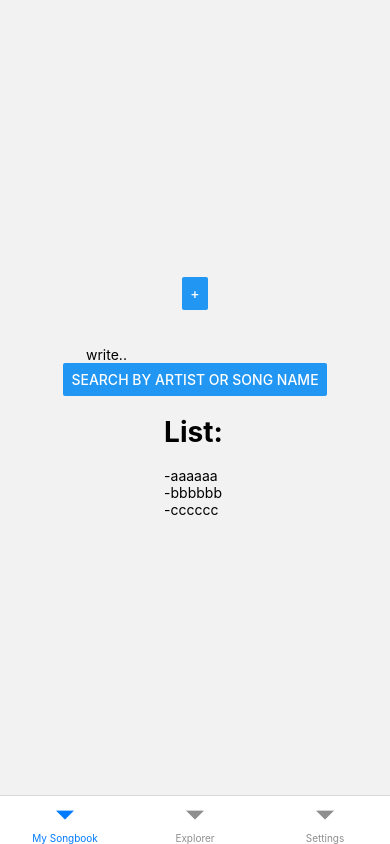
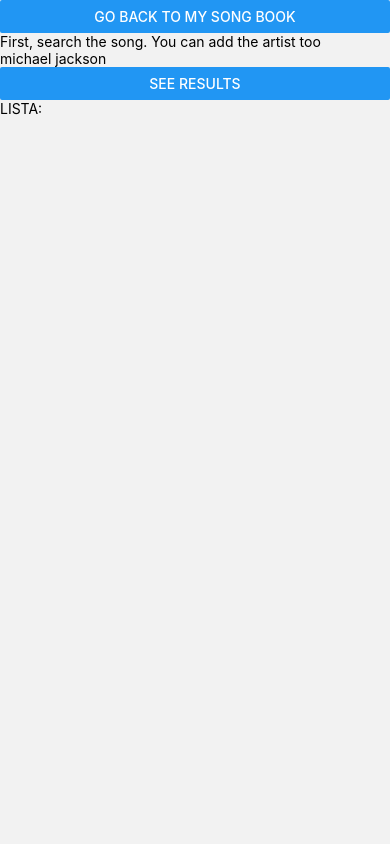
Before and after one commit to santiserena/SongBookApp, a React Native app: screen / in a window 390 px wide. Built offline with nearby package versions, Linux system fonts and the light colour scheme.

Commit message:
Gets songs searched in the Created component

```diff
--- a/App.js
+++ b/App.js
@@ -16,9 +16,6 @@ export default function App() {
           headerShown: false,
         }}
       >
-        <Tab.Screen name="My Songbook" component={MySongBook} />
-        <Tab.Screen name="Explorer" component={Explorer} />
-        <Tab.Screen name="Settings" component={SettingsScreen} />
         <Tab.Screen
           name="Creator"
           component={Creator}
@@ -29,6 +26,9 @@ export default function App() {
             tabBarButton: () => null,
           }}
         />
+        <Tab.Screen name="My Songbook" component={MySongBook} />
+        <Tab.Screen name="Explorer" component={Explorer} />
+        <Tab.Screen name="Settings" component={SettingsScreen} />
       </Tab.Navigator>
     </NavigationContainer>
   );
--- a/components/Creator/Creator.jsx
+++ b/components/Creator/Creator.jsx
@@ -1,34 +1,52 @@
 import { useState } from "react";
 import axios from "react-native-axios";
-import { View, Text, Button, TextInput, ActivityIndicator } from "react-native-web";
+//import { View, Text, Button, TextInput, ActivityIndicator } from "react-native-web";
 import {API_KEY} from "@env"
+import { Image, ScrollView, View, Text, Button, TextInput, ActivityIndicator } from "react-native";
 
 
 export default function Creator() {
   const [toSearch, setToSearch] = useState("");
+  const [found, setFound] = useState([]);
 
   const search = async () => {
-    let res = await axios.get(
-      `https://api.happi.dev/v1/music?q=Get%20Lucky&limit=&apikey=${API_KEY}&type=:type&lyrics=1`
-    );
-    console.log("soy el buscador", res.data);
+    let urlMaker = toSearch.split(" ");
+    urlMaker = urlMaker.join("%20");
+    urlMaker = `https://api.happi.dev/v1/music?q=${urlMaker}&limit=&apikey=${API_KEY}&type=:type&lyrics=1`;
+
+    let res = await axios.get(urlMaker);
+    if (res.data.success) setFound(res.data.result);
   };
 
   return (
-
-    <View style={{ flex: 1, justifyContent: "center", alignItems: "center" }}>
+    <ScrollView /* style={{ flex: 1, justifyContent: "center", alignItems: "center" }} */
+    >
       <Button
         onPress={() => navigation.navigate("My Songbook")}
         title="Go back to my song book"
       />
       {/* <ActivityIndicator size='large'/> */}
 
-      <Text>First, search by name or artist, the lyrics of a song:</Text>
+      <Text>First, search the song. You can add the artist too</Text>
       <TextInput
         onChangeText={(ev) => setToSearch(ev)}
         placeholder="michael jackson"
       />
       <Button onPress={() => search()} title="See results" />
-    </View>
+
+      <Text>LISTA:</Text>
+      <br />
+      {found?.map((el, index) => (
+        <View key={index}>
+          <Text>Artist: {el.artist}</Text>
+          <Text>Song: {el.track}</Text>
+          <Text>Album: {el.album}</Text>
+          <Image
+            source={{ uri: `${el.cover}?apikey=${API_KEY}` }}
+            style={{ width: 400, height: 400 }}
+          />
+        </View>
+      ))}
+    </ScrollView>
   );
 }
--- a/config.js
+++ /dev/null
@@ -1,3 +0,0 @@
-import {API_URL} from "@env"
-
-console.log('askaasxasxs', API_URL);
```
